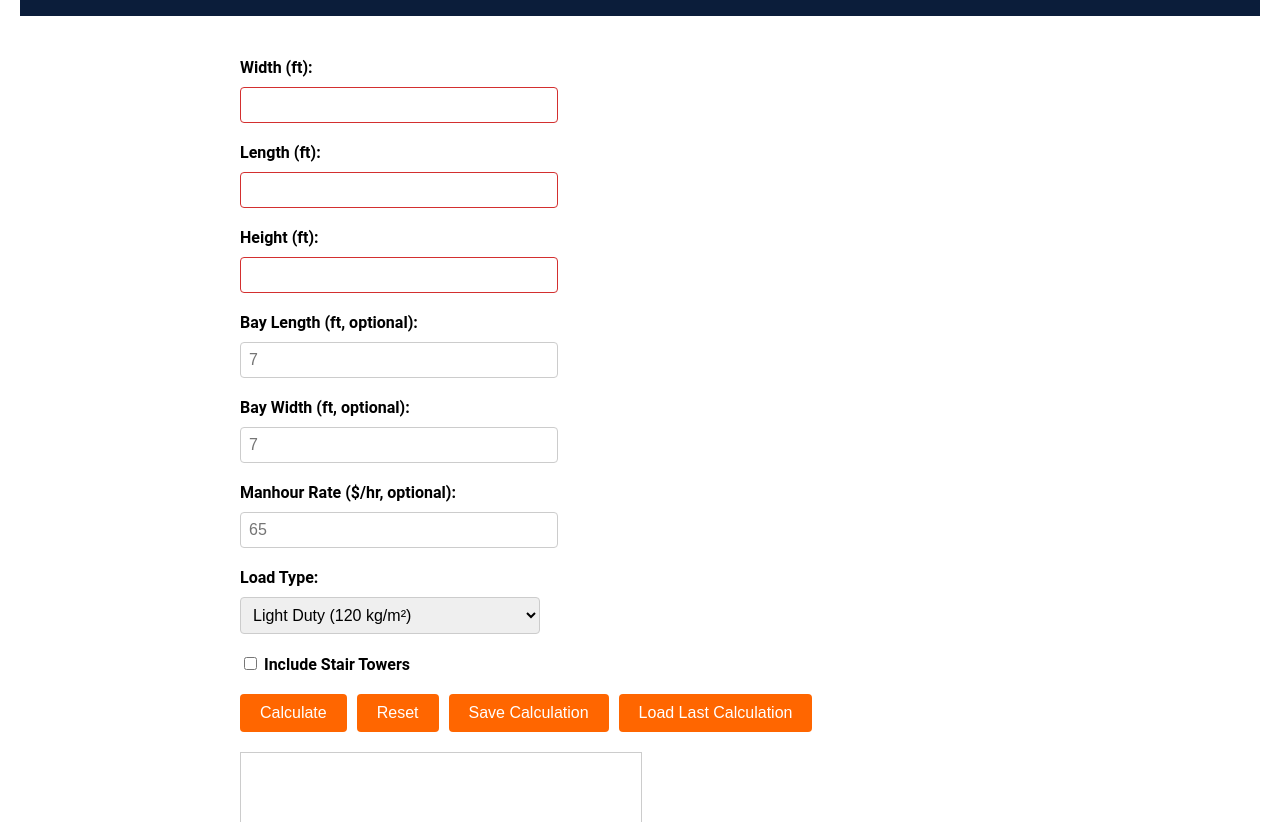
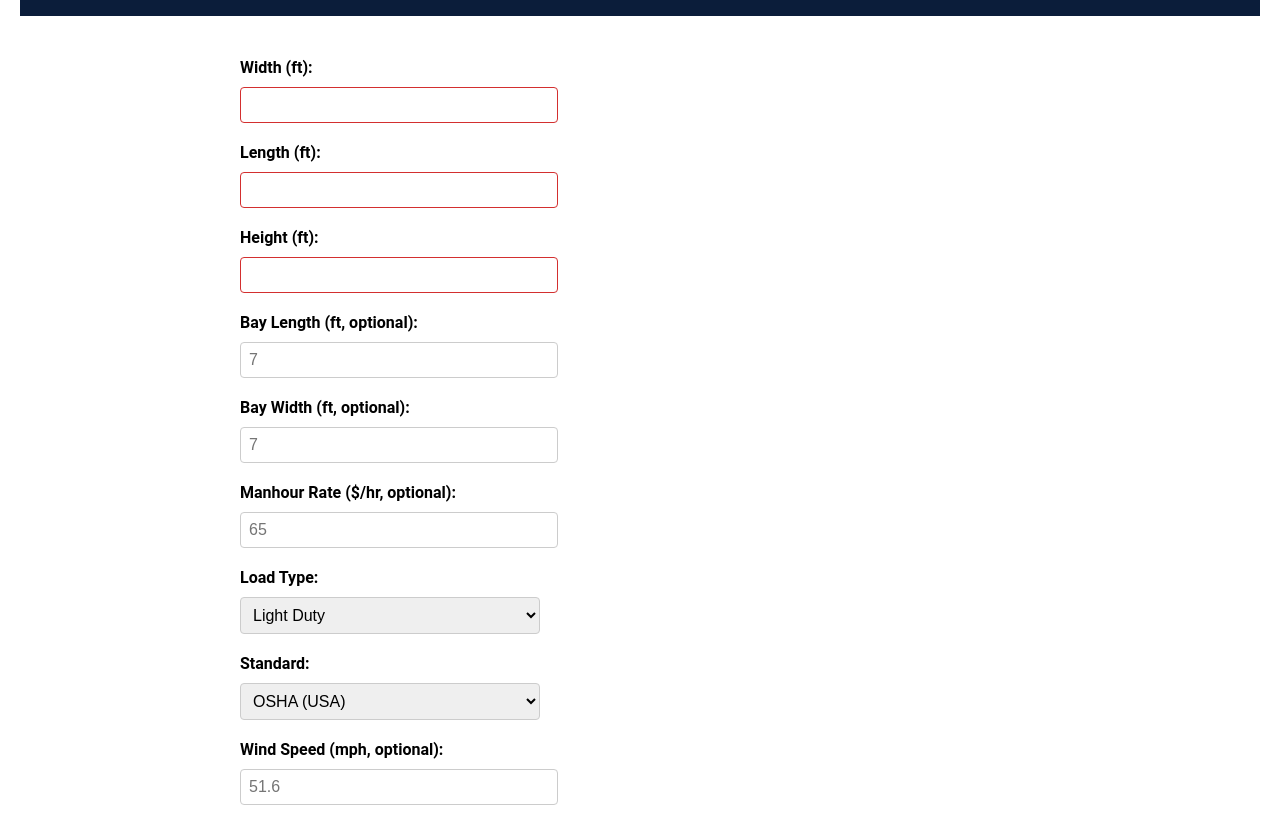
Before and after one commit to CodesbySteph/Diamond-Scaffold-Calculator-Custom, a plain HTML site: page index.html in a window 1280 px wide. Shown: the part 117-939 px from the top of the page. Drawn offline with Linux system fonts and the light colour scheme.

Commit message:
Update index.html

```diff
--- a/index.html
+++ b/index.html
@@ -32,10 +32,20 @@
 
       <label for="loadType">Load Type:</label>
       <select id="loadType" aria-label="Scaffold load type">
-        <option value="light">Light Duty (120 kg/m²)</option>
-        <option value="medium">Medium Duty (240 kg/m²)</option>
-        <option value="heavy">Heavy Duty (450 kg/m²)</option>
+        <option value="light">Light Duty</option>
+        <option value="medium">Medium Duty</option>
+        <option value="heavy">Heavy Duty</option>
       </select>
+
+      <label for="standard">Standard:</label>
+      <select id="standard" aria-label="Safety standard">
+        <option value="OSHA">OSHA (USA)</option>
+        <option value="BSEN">BS EN 12811-1 (Europe/UK)</option>
+        <option value="ASNZS">AS/NZS 1576 (Australia/NZ)</option>
+      </select>
+
+      <label for="windSpeed">Wind Speed (mph, optional):</label>
+      <input type="number" id="windSpeed" min="0" step="1" placeholder="51.6" aria-label="Wind speed in miles per hour">
 
       <label>
         <input type="checkbox" id="stairTower"> Include Stair Towers
```
